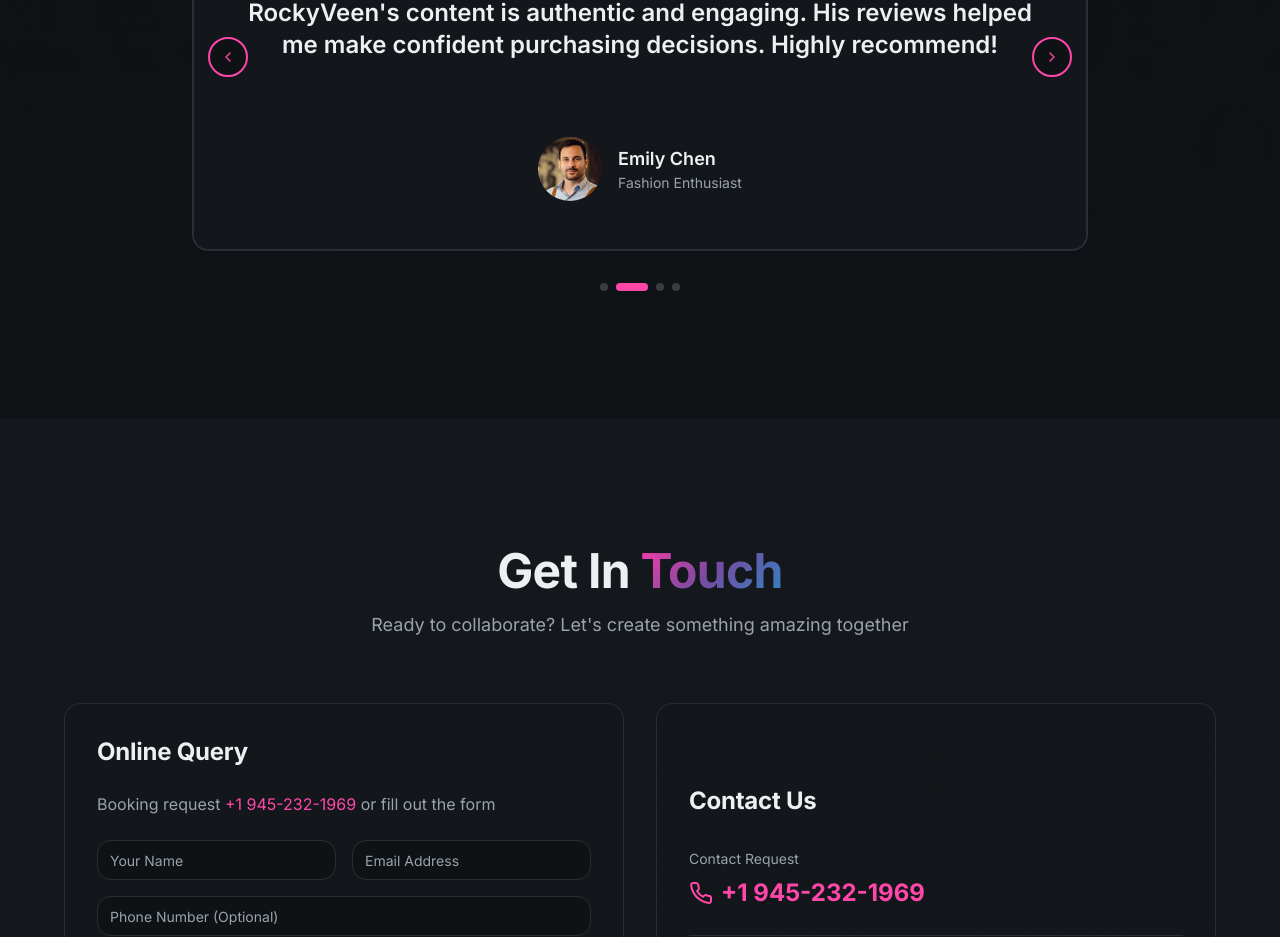
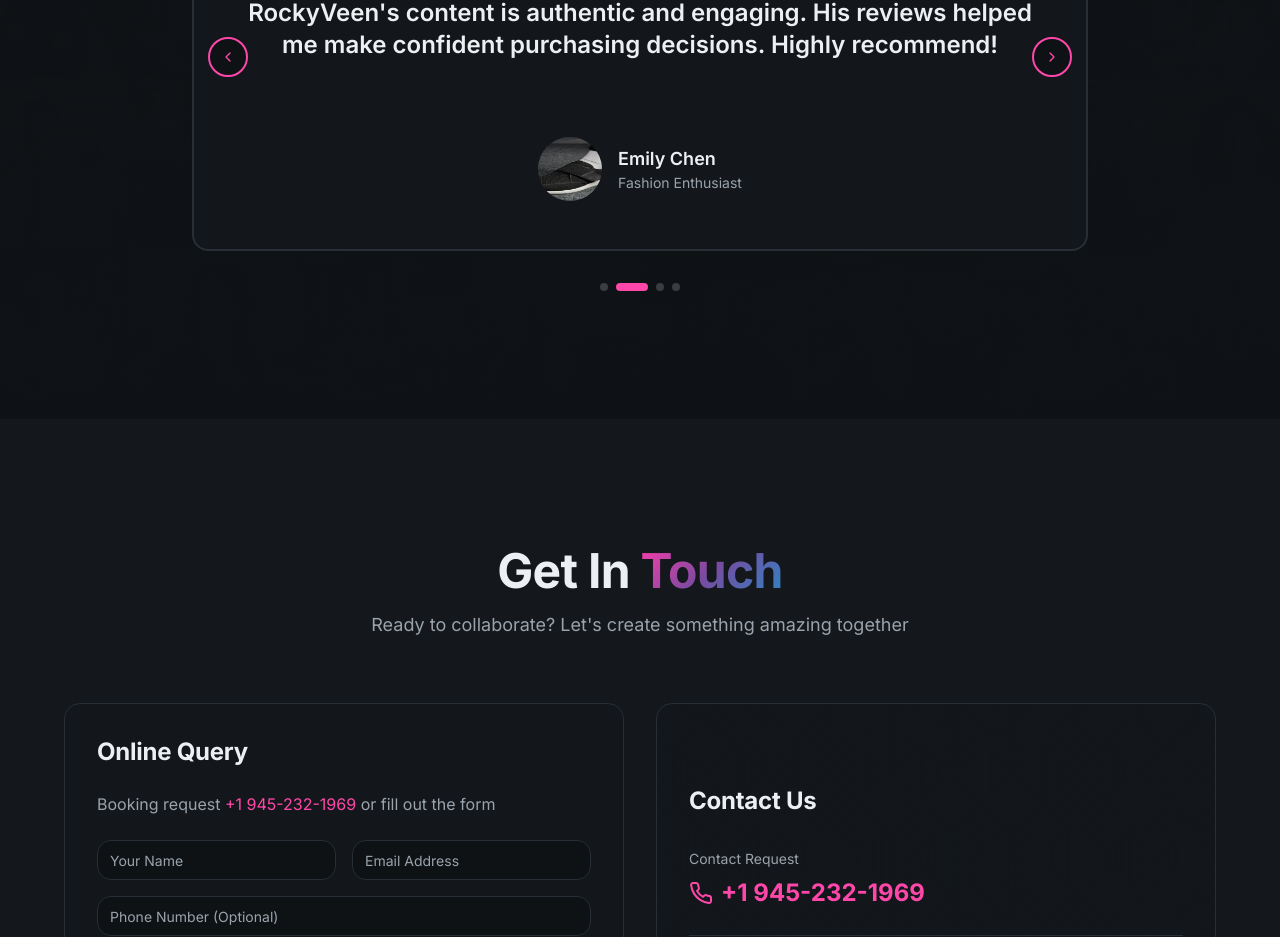
Before and after one commit to veen113/rockyveen-website, a Next.js app: page / in a window 1280 px wide. Shown: the part 4874-5811 px from the top of the page. Built offline with nearby package versions, Linux system fonts and the light colour scheme.

Commit message:
Update testimonial carousel with different product images

```diff
--- a/src/components/home/testimonial-section.tsx
+++ b/src/components/home/testimonial-section.tsx
@@ -14,28 +14,28 @@ const testimonials = [
     quote: "I purchased the products recommended by Rockyveen, and they turned out to be incredibly beneficial and worth every penny!",
     author: "Sam Johnson",
     role: "Verified Customer",
-    avatar: "/images/testi-avatar.jpg"
+    avatar: "/images/coffee.jpg"
   },
   {
     id: 2,
     quote: "RockyVeen's content is authentic and engaging. His reviews helped me make confident purchasing decisions. Highly recommend!",
     author: "Emily Chen",
     role: "Fashion Enthusiast",
-    avatar: "/images/testi-avatar.jpg"
+    avatar: "/images/shoe.jpg"
   },
   {
     id: 3,
     quote: "Working with Rocky was amazing! His UGC content drove real results for our brand. Professional, creative, and reliable.",
     author: "Marcus Williams",
     role: "Brand Manager",
-    avatar: "/images/testi-avatar.jpg"
+    avatar: "/images/headset.jpg"
   },
   {
     id: 4,
     quote: "The quality of Rocky's content is top-notch. His authentic approach really resonates with our target audience.",
     author: "Sarah Martinez",
     role: "Marketing Director",
-    avatar: "/images/testi-avatar.jpg"
+    avatar: "/images/box.jpg"
   }
 ]
 
```
